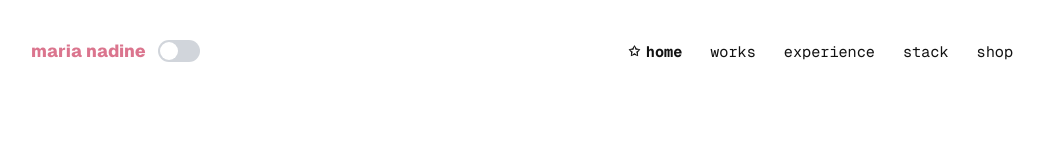
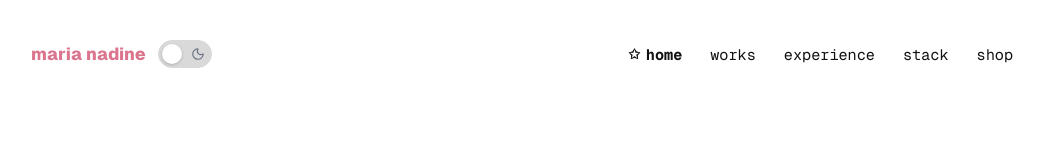
Before and after one commit to marianadine/mariafaye2026, a React (Vite) app: page / in a window 1280 px wide. Shown: the top 160 px of the page, without its empty margins (118-1162 px from the left). Built offline with nearby package versions, Linux system fonts and the light colour scheme; a web font is replaced by a local one.

Commit message:
Add Icons on Toggle

```diff
--- a/package.json
+++ b/package.json
@@ -13,6 +13,7 @@
     "@fontsource/cedarville-cursive": "^5.3.0",
     "@fontsource/geist-mono": "^5.3.0",
     "@fontsource/geist-sans": "^5.3.0",
+    "lucide-react": "^1.33.0",
     "react": "^19.2.8",
     "react-dom": "^19.2.8",
     "react-pageflip": "^2.0.3",
--- a/src/components/navbar.jsx
+++ b/src/components/navbar.jsx
@@ -1,5 +1,6 @@
 import { useState } from 'react';
 import { Link, NavLink } from 'react-router-dom';
+import { Sun, Moon } from 'lucide-react';
 import '../styles/Navbar.css';
 
 export default function Navbar({ isDarkMode, setIsDarkMode }) {
@@ -17,10 +18,15 @@ export default function Navbar({ isDarkMode, setIsDarkMode }) {
           </Link>
 
           <button
-            className={`toggle-switch ${isDarkMode ? 'active' : ''}`}
+            className={`theme-toggle ${isDarkMode ? 'dark' : 'light'}`}
             onClick={() => setIsDarkMode(!isDarkMode)}
-            aria-label="Toggle theme"
+            aria-label="Toggle light and dark mode"
+            title={isDarkMode ? 'Switch to Light Mode' : 'Switch to Dark Mode'}
           >
+            <span className="toggle-track">
+              <Sun className="toggle-icon sun-icon" size={14} />
+              <Moon className="toggle-icon moon-icon" size={14} />
+            </span>
             <span className="toggle-thumb" />
           </button>
         </div>
--- a/src/styles/navbar.css
+++ b/src/styles/navbar.css
@@ -197,3 +197,64 @@
     width: 100%;
   }
 }
+
+/* ==========================================================================
+   THEME TOGGLE SWITCH WITH ICON LIBRARY
+   ========================================================================== */
+.theme-toggle {
+  position: relative;
+  width: 54px;
+  height: 28px;
+  border-radius: 30px;
+  background-color: var(--box-stroke, #e5e7eb);
+  border: 1px solid var(--box-stroke, #d1d5db);
+  cursor: pointer;
+  padding: 0;
+  display: flex;
+  align-items: center;
+  transition: background-color 0.3s ease, border-color 0.3s ease;
+}
+
+.theme-toggle.dark {
+  background-color: #1f2937;
+  border-color: #374151;
+}
+
+.toggle-track {
+  display: flex;
+  justify-content: space-between;
+  align-items: center;
+  width: 100%;
+  padding: 0 6px;
+  box-sizing: border-box;
+}
+
+.toggle-icon {
+  color: var(--text-muted, #6b7280);
+  transition: color 0.3s ease;
+}
+
+.theme-toggle.light .sun-icon {
+  color: #f59e0b;
+}
+
+.theme-toggle.dark .moon-icon {
+  color: #60a5fa;
+}
+
+.toggle-thumb {
+  position: absolute;
+  top: 3px;
+  left: 3px;
+  width: 20px;
+  height: 20px;
+  border-radius: 50%;
+  background-color: #ffffff;
+  box-shadow: 0 1px 3px rgba(0, 0, 0, 0.2);
+  transition: transform 0.25s cubic-bezier(0.4, 0, 0.2, 1);
+}
+
+.theme-toggle.dark .toggle-thumb {
+  transform: translateX(26px);
+  background-color: #111827;
+}
```
Also changed, not shown: 1 other file (tests, documents, lock files or other folders).
